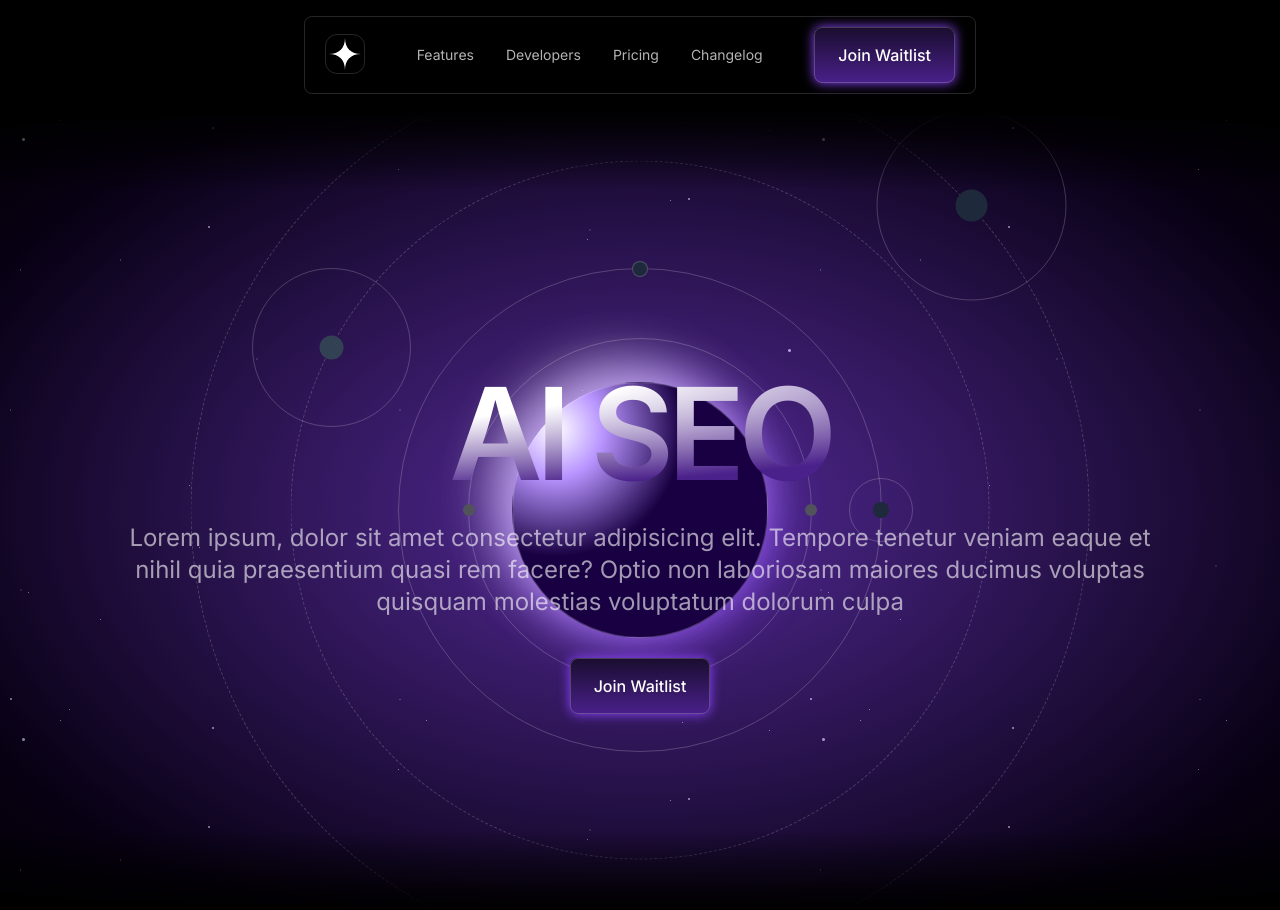
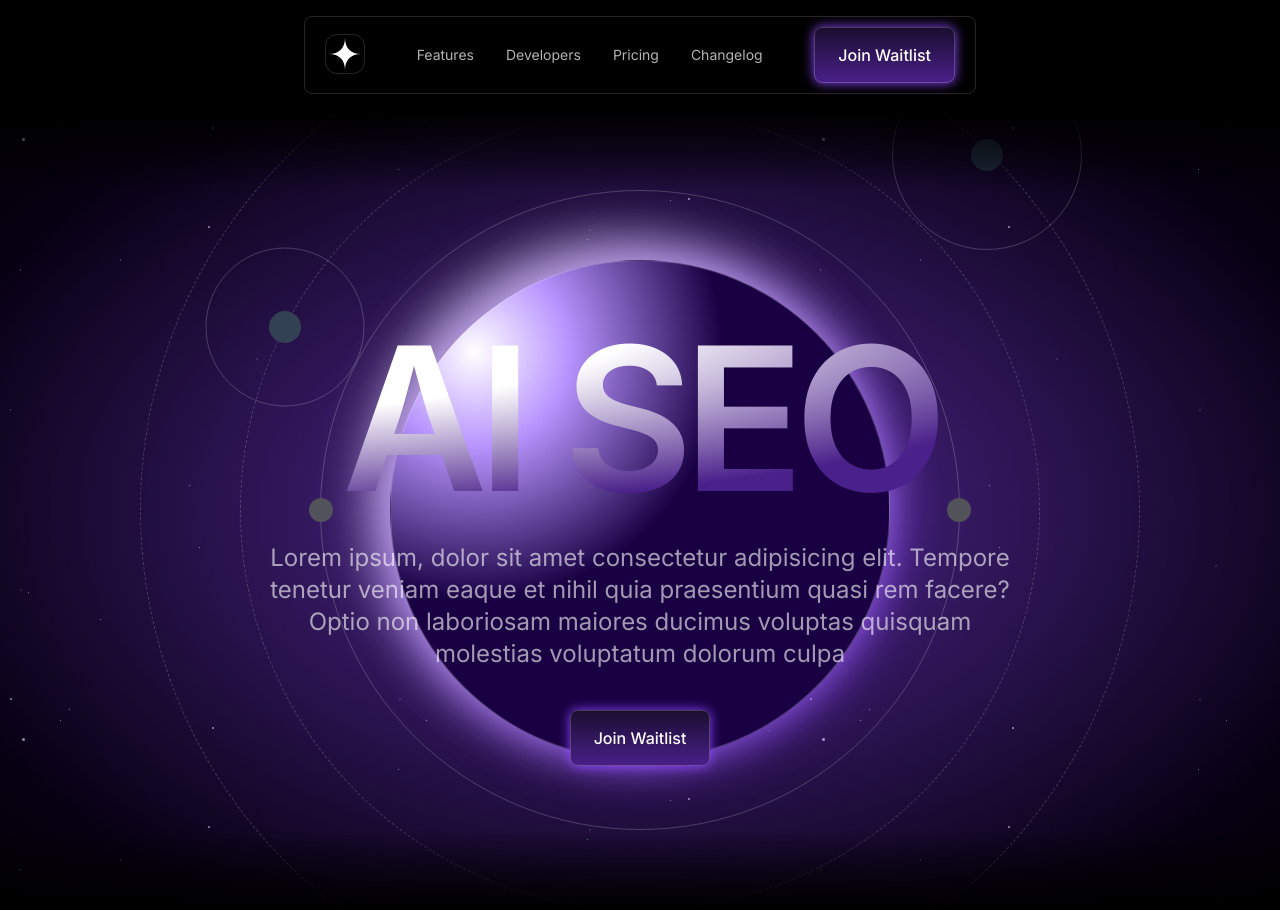
Before and after one commit to AyushRay06/AI-Startup, a Next.js app: page / in a window 1280 px wide. Built offline with nearby package versions, Linux system fonts and the light colour scheme.

Commit message:
responsive

```diff
--- a/src/sections/Hero.tsx
+++ b/src/sections/Hero.tsx
@@ -15,16 +15,16 @@ export const Hero = () => {
       {/* shadow */}
       <div className="absolute inset-0 bg-[radial-gradient(75%_75%_at_center_center,rgb(140,69,255,.5)_15%,rgb(14,0,36,.5)_78%,transparent)]"></div>
       {/* THE BIG PURPLE PLANET */}
-      <div className="absolute h-64 w-64 bg-purple-500 rounded-full border border-white/20 top-1/2 left-1/2 -translate-x-1/2 -translate-y-1/2 bg-[radial-gradient(50%_50%_at_16.8%_18.3%,white,rgb(184,148,255)_37.7%,rgb(24,0,66))] shadow-[-20px_-20px_50px_rgb(255,255,255,.5),-20px_-20px_80px_rgb(255,255,255,.1),0_0_50px_rgb(140,69,255)]"></div>
+      <div className="absolute h-64 w-64 lg:h-[500px] lg:w-[500px] bg-purple-500 rounded-full border border-white/20 top-1/2 left-1/2 -translate-x-1/2 -translate-y-1/2 bg-[radial-gradient(50%_50%_at_16.8%_18.3%,white,rgb(184,148,255)_37.7%,rgb(24,0,66))] shadow-[-20px_-20px_50px_rgb(255,255,255,.5),-20px_-20px_80px_rgb(255,255,255,.1),0_0_50px_rgb(140,69,255)]"></div>
       {/* FIRST RING */}
-      <div className="absolute h-[344px] w-[344px] rounded-full border border-white/20 top-1/2 left-1/2 -translate-x-1/2 -translate-y-1/2 ">
+      <div className="absolute h-[344px] w-[344px] lg:h-[640px] lg:w-[640px] rounded-full border border-white/20 top-1/2 left-1/2 -translate-x-1/2 -translate-y-1/2 ">
         {/* PLANET on the ring left-0 top-1/2 */}
-        <div className="absolute h-3 w-3 rounded-full bg-zinc-600 top-1/2 left-full -translate-x-1/2 -translate-y-1/2"></div>
+        <div className="absolute h-3 w-3 lg:h-6 lg:w-6 rounded-full bg-zinc-600 top-1/2 left-full -translate-x-1/2 -translate-y-1/2"></div>
 
-        <div className="absolute h-3 w-3 rounded-full bg-zinc-600 top-1/2 left-0 -translate-x-1/2 -translate-y-1/2"></div>
+        <div className="absolute h-6 w-6 rounded-full bg-zinc-600 top-1/2 left-0 -translate-x-1/2 -translate-y-1/2"></div>
       </div>
       {/* 2nd Ring */}
-      <div className="absolute h-[484px] w-[484px] rounded-full border border-white/20 top-1/2 left-1/2 -translate-x-1/2 -translate-y-1/2">
+      <div className="absolute h-[484px] w-[484px] lg:hidden rounded-full border border-white/20 top-1/2 left-1/2 -translate-x-1/2 -translate-y-1/2">
         {/* PLANET on 2nd Ring */}
         <div className="absolute h-4 w-4 bg-slate-800  rounded-full top-1/2 left-full -translate-x-1/2  -translate-y-1/2">
           {/* RING on Planet which is on the 2nd ring of the Main Planet */}
@@ -34,17 +34,17 @@ export const Hero = () => {
         <div className="absolute h-4 w-4 bg-slate-800 border border-white/20 rounded-full top-0 left-1/2 -translate-x-1/2  -translate-y-1/2"></div>
       </div>
       {/* 3rd Ring */}
-      <div className="absolute h-[699px] w-[699px] border rounded-full border-white/20 border-dashed top-1/2 left-1/2 -translate-x-1/2 -translate-y-1/2 ">
+      <div className="absolute h-[699px] w-[699px]   lg:h-[800px] lg:w-[800px] border rounded-full border-white/20 border-dashed top-1/2 left-1/2 -translate-x-1/2 -translate-y-1/2 ">
         {/* PLANET on ring 3rd  ... cordinatest ir top an dleft through trial an error */}
-        <div className="absolute h-6 w-6 bg-slate-700 rounded-full top-1/4 left-7">
+        <div className="absolute h-4 w-4 lg:h-8 lg:w-8 bg-slate-700 rounded-full top-1/4 left-7">
           {/* RING on the planet which is on the 3rd ring of the main planet */}
           <div className="absolute h-[159px] w-[159px] border rounded-full border-white/20  top-1/2 left-1/2 -translate-x-1/2 -translate-y-1/2 "></div>
         </div>
       </div>
       {/* 4th Ring */}
-      <div className="absolute h-[899px] w-[899px] border rounded-full border-white/20 border-dashed top-1/2 left-1/2 -translate-x-1/2 -translate-y-1/2 ">
+      <div className="absolute h-[899px] w-[899px] lg:h-[1000px] lg:w-[1000px] border rounded-full border-white/20 border-dashed top-1/2 left-1/2 -translate-x-1/2 -translate-y-1/2 ">
         {/* PLANET on the 4th ring */}
-        <div className="absolute h-8 w-8  bg-slate-800 rounded-full top-32 left-[764px]">
+        <div className="absolute h-6 w-6 lg:h-8 lg:w-8  bg-slate-800 rounded-full top-32 left-[764px] lg:left-[830px]">
           {/* RING on planet whixh is on the 4th ring of the main planet */}
           <div className="absolute h-[190px] w-[190px] border rounded-full border-white/20 top-1/2 left-1/2 -translate-x-1/2 -translate-y-1/2"></div>
         </div>
@@ -52,10 +52,10 @@ export const Hero = () => {
 
       {/* CONTENT */}
       <div className="container relative mt-16">
-        <h1 className="text-center text-8xl md:text-9xl font-semibold tracking-tighter bg-white bg-[radial-gradient(100%_100%_at_top_left,white,white,rgb(74,32,138))] text-transparent bg-clip-text">
+        <h1 className="text-center text-8xl md:text-9xl lg:text-[200px] font-semibold tracking-tighter bg-white bg-[radial-gradient(100%_100%_at_top_left,white,white,rgb(74,32,138))] text-transparent bg-clip-text">
           AI SEO
         </h1>
-        <p className="text-center mt-6 text-2xl text-white/60">
+        <p className="text-center mt-6 text-2xl text-white/60 max-w-3xl mx-auto">
           Lorem ipsum, dolor sit amet consectetur adipisicing elit. Tempore
           tenetur veniam eaque et nihil quia praesentium quasi rem facere? Optio
           non laboriosam maiores ducimus voluptas quisquam molestias voluptatum
```
